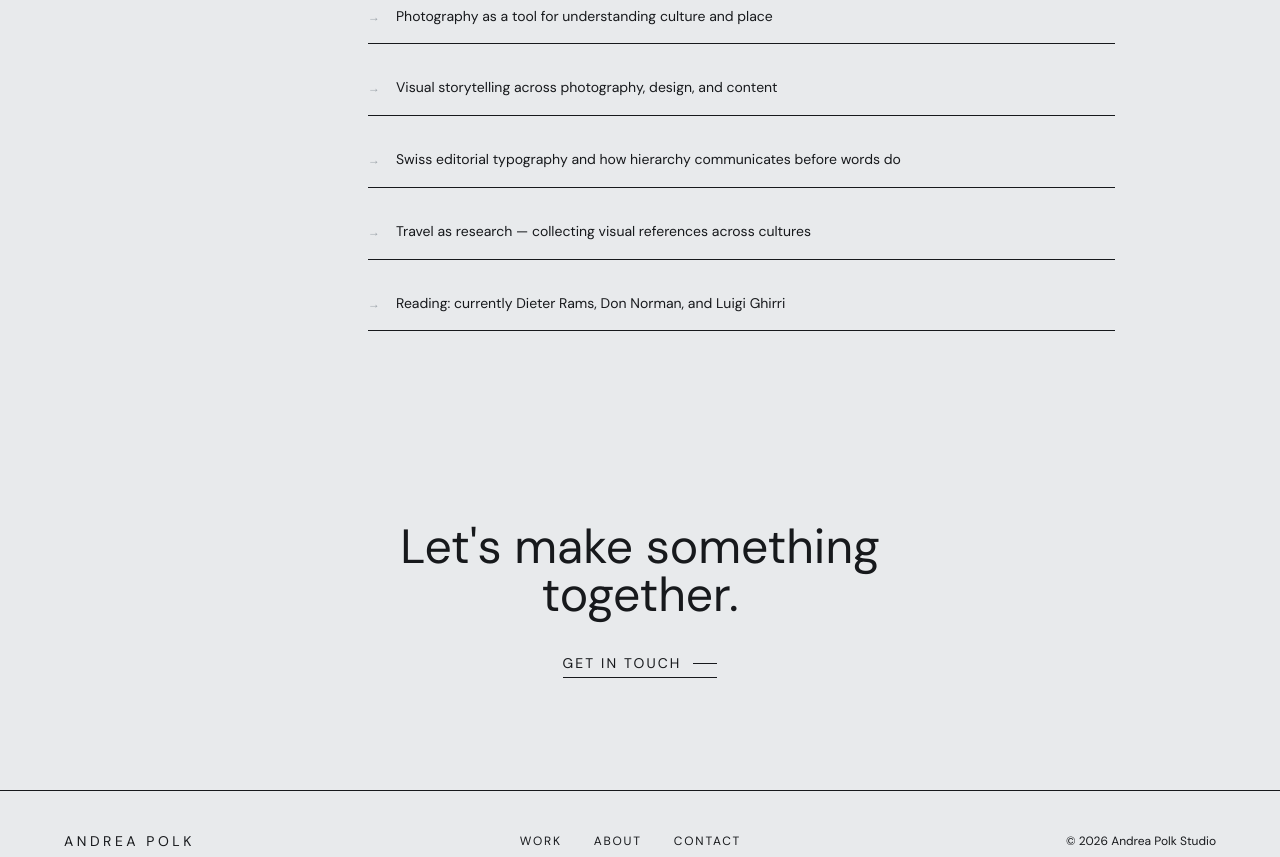
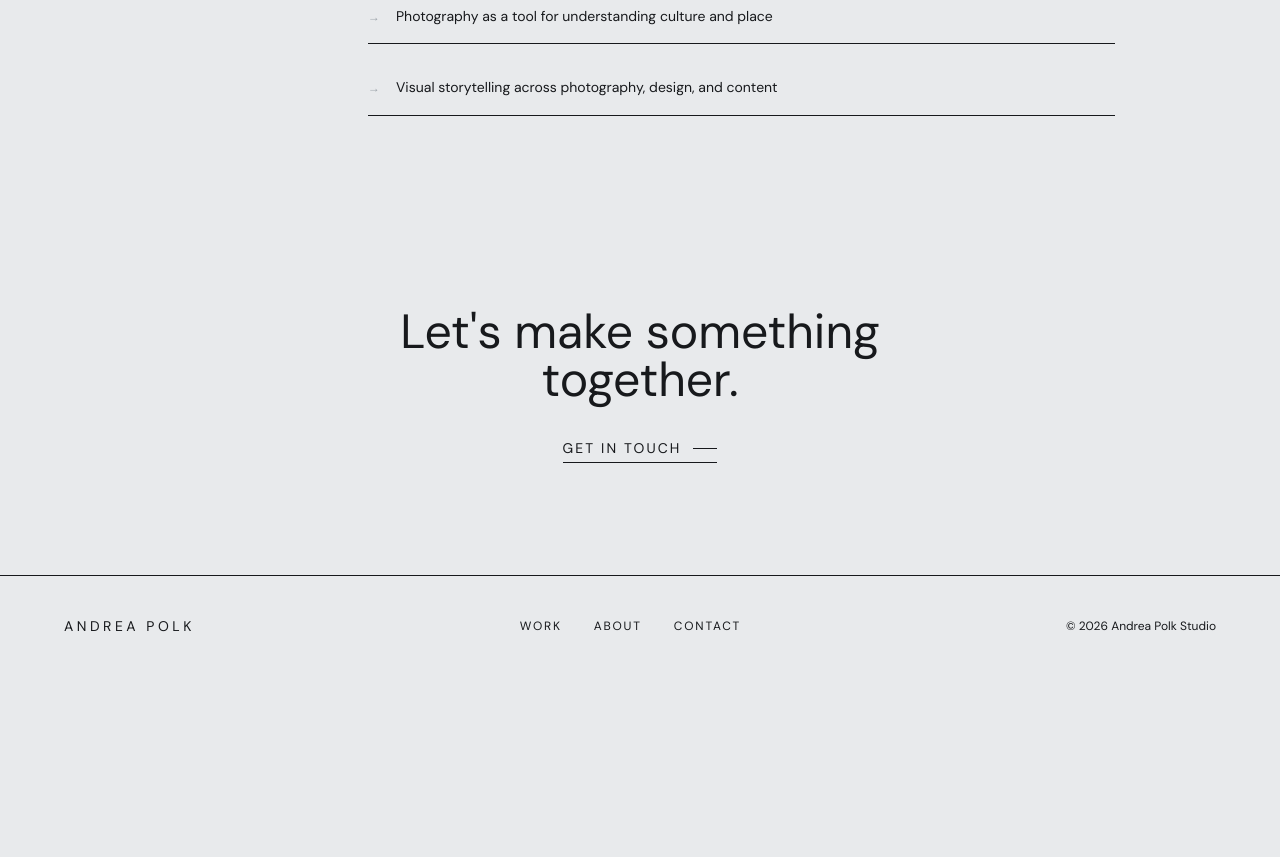
Before and after one commit to Beijooh13/My-Website-3, a React (Vite) app: page /about in a window 1280 px wide. Shown: the part 2440-3297 px from the top of the page. After the commit the page ends 3116 px from the top, so only its background shows below. Built offline with nearby package versions, Linux system fonts and the light colour scheme; the HTML template or start-up script is replaced by a standard one.

Commit message:
Remove inaccurate current interests from About page

```diff
--- a/src/pages/About.tsx
+++ b/src/pages/About.tsx
@@ -15,9 +15,6 @@ const interests = [
   'Usability engineering and how people experience systems, spaces, and services',
   'Photography as a tool for understanding culture and place',
   'Visual storytelling across photography, design, and content',
-  'Swiss editorial typography and how hierarchy communicates before words do',
-  'Travel as research — collecting visual references across cultures',
-  'Reading: currently Dieter Rams, Don Norman, and Luigi Ghirri',
 ]
 
 export default function About({ navigate }: AboutProps) {
```
